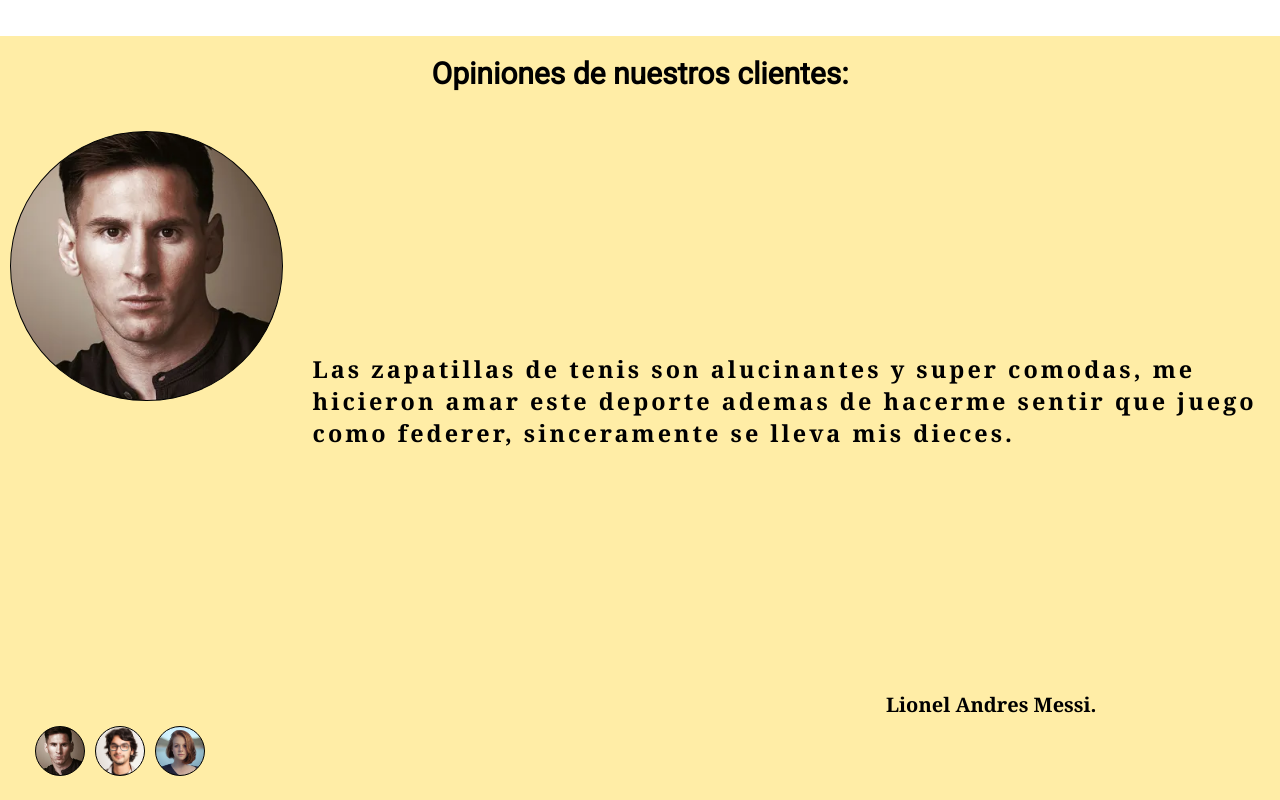
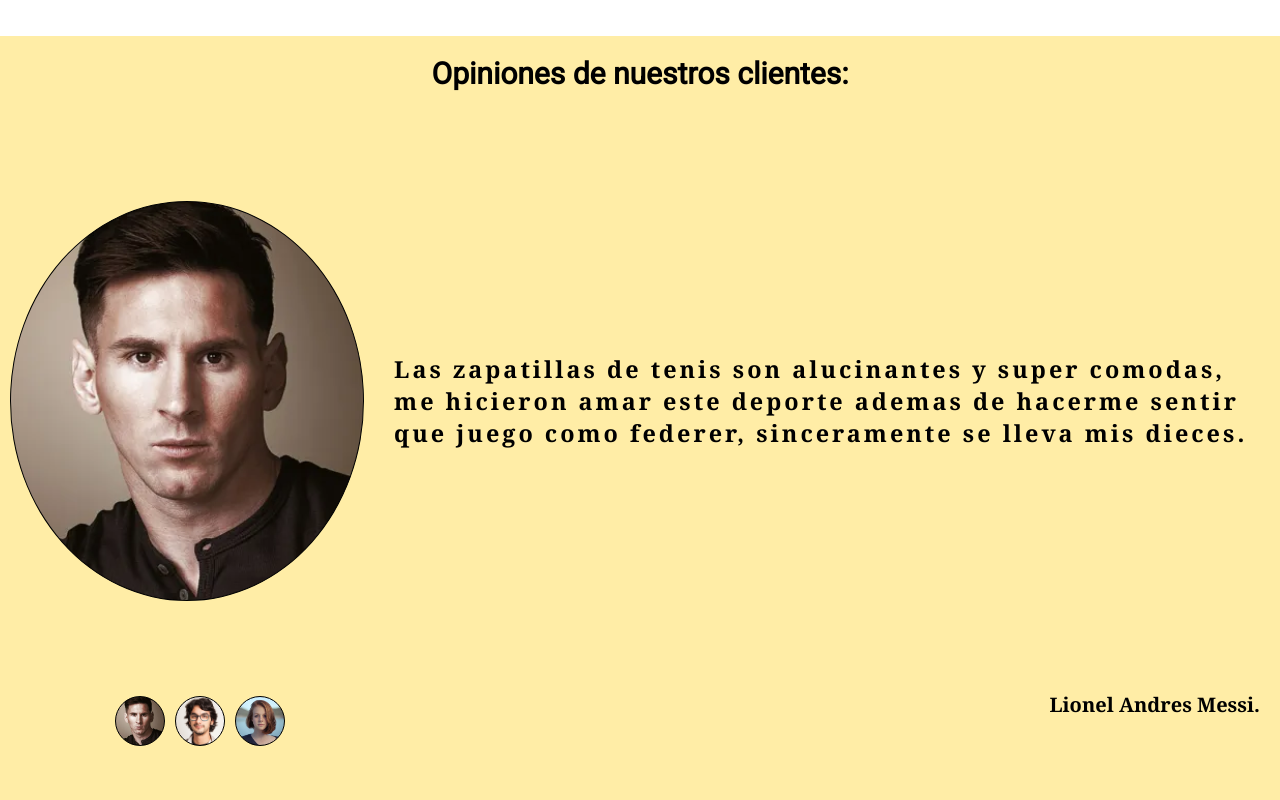
Before and after one commit to GianComunello/3raPreEntrega-ComunelloGian-47050, a plain HTML site: page index.html in a window 1280 px wide. Shown: the part 2660-3460 px from the top of the page. Drawn offline with Linux system fonts and the light colour scheme.

Commit message:
arreglo comentarios

```diff
--- a/style.css
+++ b/style.css
@@ -206,14 +206,16 @@ nav {
   height: 70%;
   width: 100%;
   margin: 10px auto;
+  justify-content:center;
+  align-items:center;
 }
 .fotoAutor {
   background-image: url("./imagenes_tenis/autor1messi.webp");
   background-size: cover;
   background-position: center;
   margin: 10px;
-  width: 550px;
-  height: 270px;
+  width: 20em;
+  height: 20em;
   border: 1px solid black;
   border-radius: 50%;
   -webkit-border-radius: 50%;
@@ -223,7 +225,7 @@ nav {
 }
 
 #comentarios {
-  width: 100em;
+  width: 80%;
   height: auto;
   display: flex;
   align-items: center;
@@ -234,18 +236,17 @@ nav {
   font-family: Georgia, serif;
 }
 .autores {
-  position:relative;
-  bottom:-30px;
-  width: 12em;
+  margin:10px;
+
+  width: 14em;
   height: 3em;
   display: flex;
   align-items: center;
-  justify-content: center;
+  justify-content: flex-end;
 }
 .autoresLista {
   display: flex;
   justify-content: center;
-
    }
 .autoresLista li {
   margin: 5px;
@@ -282,9 +283,7 @@ nav {
 }
 #autorNombre {
   position: absolute;
-  right: 10px;
-  width: 30%;
-  height: 40px;
+  right:20px;
 
 }
 #autorNombre h4 {
@@ -384,7 +383,7 @@ font-size:1.5em;
     width: 70%;
   }
   #comentarios {
-    width: auto;
+    width: 90%;
   }
   .fotoAutor {
     width: 12em;
```
Also changed, not shown: index.html (+1 -0 lines).
